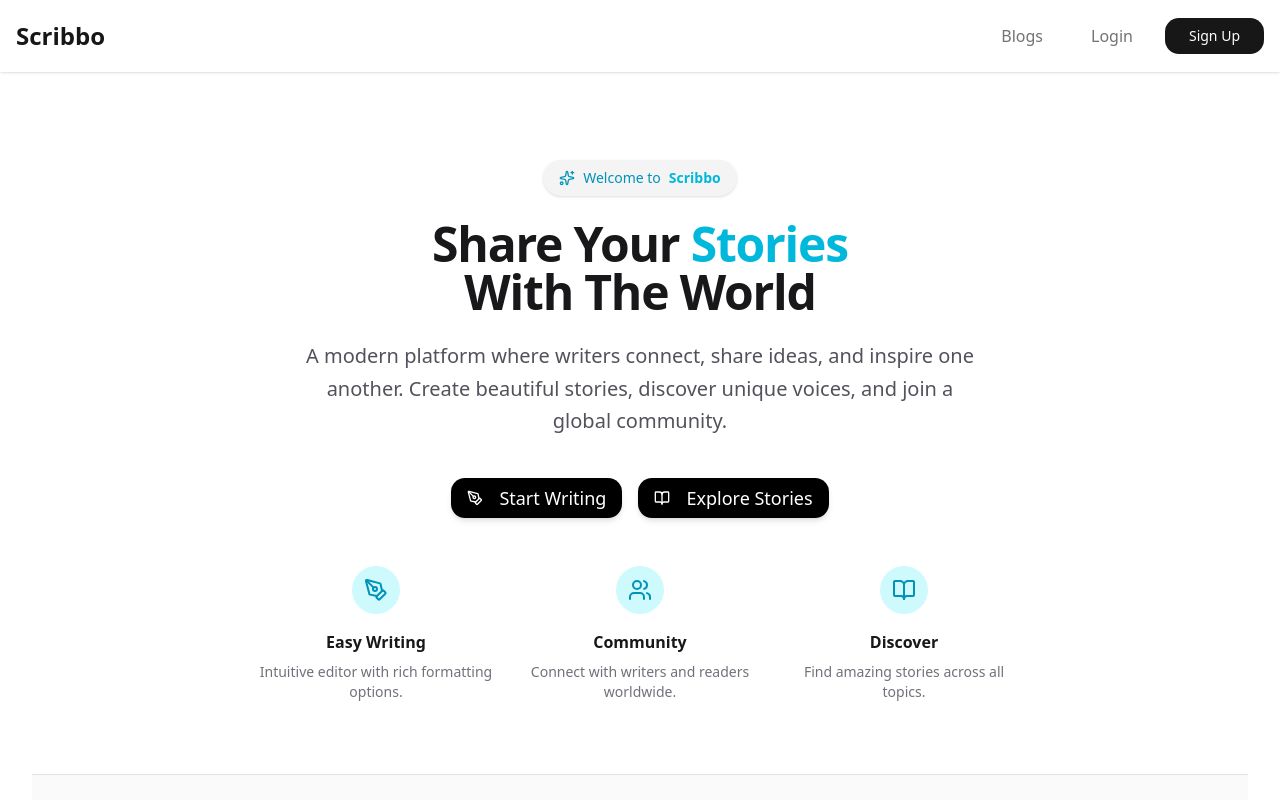
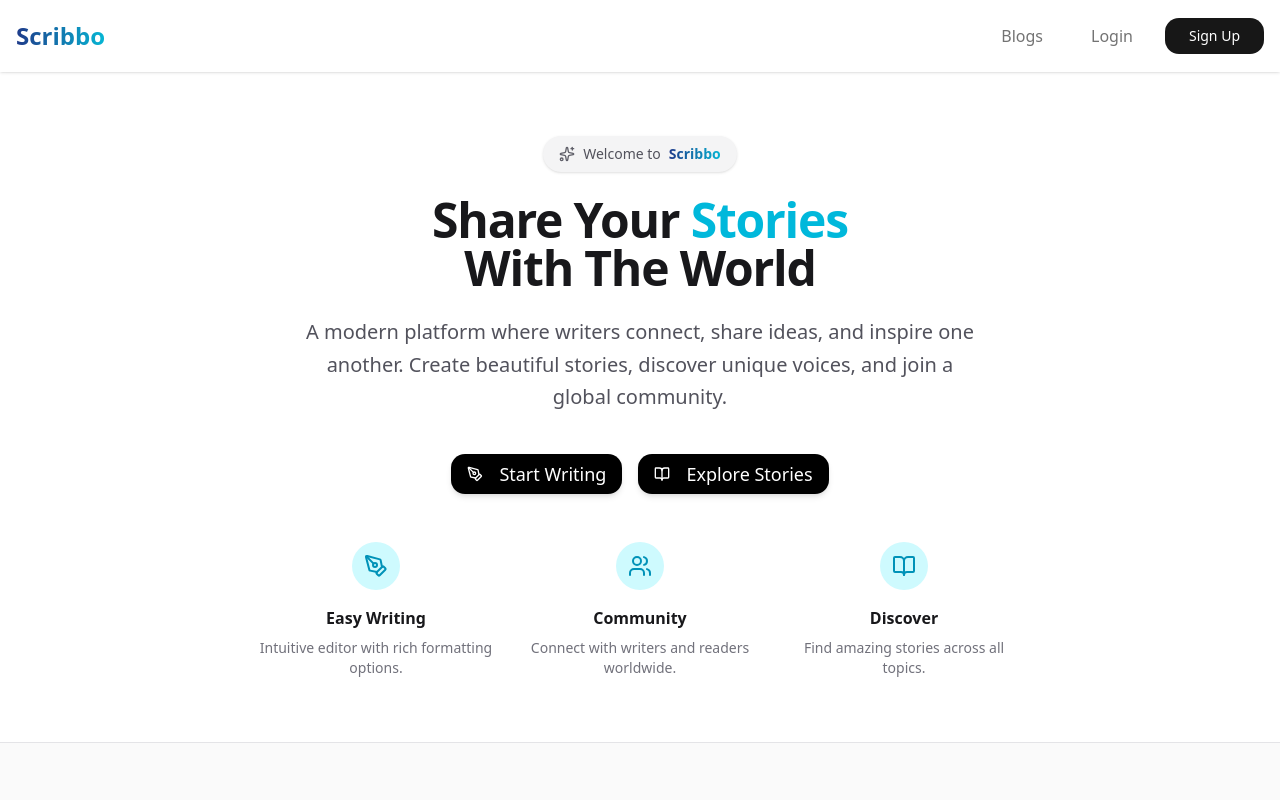
Before and after one commit to karthik6603/scribbo, a Next.js app in the folder frontend/: page / in a window 1280 px wide. Shown: the top 800 px of the page. Built offline with nearby package versions, Linux system fonts and the light colour scheme.

Commit message:
changed some of the colors

```diff
--- a/frontend/components/BlogDetail.tsx
+++ b/frontend/components/BlogDetail.tsx
@@ -47,14 +47,14 @@ export default function BlogDetail() {
 
   return (
     <div className="max-w-3xl mx-auto px-4 py-8">
-      <h1 className="text-4xl font-bold text-gray-900 dark:text-white mb-2">
+      <h1 className="text-4xl font-bold text-gray-900 mb-2">
         {blog.title}
       </h1>
-      <p className="text-sm text-gray-600 dark:text-gray-400 mb-6">
+      <p className="text-sm text-gray-600 mb-6">
         By {blog.author}
       </p>
       <div
-        className="prose dark:prose-invert max-w-none"
+        className="prose max-w-none"
         dangerouslySetInnerHTML={{ __html: blog.content }}
       />
     </div>
--- a/frontend/components/BlogForm.tsx
+++ b/frontend/components/BlogForm.tsx
@@ -174,7 +174,7 @@ const BlogForm = ({ blogId }: BlogFormProps) => {
                     (editor.chain().focus() as any)[commandKey]?.().run()
                   }
                   title={action}
-                  className="mx-1 p-2 rounded-md bg-gray-600 hover:bg-gray-500 text-white transition-colors"
+                  className="mx-1 p-2 rounded-md bg-gray-700 hover:bg-gray-600 text-white transition-colors"
                 >
                   <Icon
                     className={`w-5 h-5 transition-all duration-150 ${
--- a/frontend/components/Hero.tsx
+++ b/frontend/components/Hero.tsx
@@ -6,13 +6,13 @@ export function Hero() {
   return (
     <div className="bg-white text-zinc-900">
       {/* Hero Banner */}
-      <section className="w-full py-18 px-4">
+      <section className="w-full py-16 px-4">
         <div className="max-w-5xl mx-auto text-center">
           <div className="flex justify-center mb-6">
-            <div className="flex items-center gap-2 bg-zinc-100 text-cyan-600 px-4 py-2 rounded-full text-sm font-medium shadow">
+            <div className="flex items-center gap-2 bg-zinc-100 text-zinc-600 px-4 py-2 rounded-full text-sm font-medium shadow">
               <Sparkles className="w-4 h-4 animate-pulse" />
               Welcome to{" "}
-              <span className="font-bold text-cyan-500">Scribbo</span>
+              <span className="font-bold gradient-text">Scribbo</span>
             </div>
           </div>
 
--- a/frontend/components/Navbar.tsx
+++ b/frontend/components/Navbar.tsx
@@ -41,7 +41,7 @@ export default function Navbar() {
     <nav className="w-full bg-white/80 backdrop-blur-md sticky top-0 z-50 shadow-sm">
       <div className="max-w-7xl mx-auto px-4 py-4 flex justify-between items-center">
         {/* Logo */}
-        <Link href="/" className="text-2xl font-bold text-primary">
+        <Link href="/" className="text-2xl font-bold gradient-text">
           Scribbo
         </Link>
 
@@ -75,7 +75,7 @@ export default function Navbar() {
                   <div className="absolute right-0 mt-2 w-56 bg-white rounded-xl shadow-lg p-4 space-y-2 z-50">
                     <div className="space-y-1">
                       <p className="text-sm font-semibold text-gray-800">{user.name}</p>
-                      <p className="text-sm text-gray-500">{user.email}</p>
+                      <p className="text-sm text-gray-500">{user.name}</p>
                     </div>
                     <Button
                       variant="destructive"
--- a/frontend/pages/blogs/[id].tsx
+++ b/frontend/pages/blogs/[id].tsx
@@ -50,8 +50,8 @@ export default function BlogDetail() {
 
   return (
     <div className="max-w-4xl mx-auto px-4 py-8">
-      <h1 className="text-4xl font-extrabold mb-4 text-primary-foreground">{blog.title}</h1>
-      <p className="text-sm text-muted-foreground mb-6">By {blog.author.email}</p>
+      <h1 className="text-4xl font-extrabold mb-4 text-black">{blog.title}</h1>
+      <p className="text-sm text-gray-600 mb-6">By {blog.author.email}</p>
 
       <div
         className="prose prose-sm sm:prose lg:prose-lg xl:prose-xl max-w-none text-gray-800"
--- a/frontend/src/app/layout.tsx
+++ b/frontend/src/app/layout.tsx
@@ -48,7 +48,7 @@ export default function RootLayout({
       >
         <AuthProvider>
           <Navbar />
-          <main className="flex-1 px-4 md:px-8 py-4">{children}</main>
+          <main className="flex-1 px-0 md:px-0 py-0">{children}</main>
         </AuthProvider>
       </body>
     </html>
--- a/frontend/src/app/page.tsx
+++ b/frontend/src/app/page.tsx
@@ -8,7 +8,7 @@ export default function Home() {
       {/* <Navbar /> */}
       <Hero />
       <section>
-        <div className="text-center mb-8">
+        {/* <div className="text-center mb-8">
           <h2 className="text-3xl font-bold gradient-text mb-4">
             Latest Stories
           </h2>
@@ -17,7 +17,7 @@ export default function Home() {
             insights to personal journeys, find content that inspires and
             informs.
           </p>
-        </div>
+        </div> */}
         <Footer />
       </section>
     </div>
```
Lines whose indentation alone changed are shown as unchanged.
